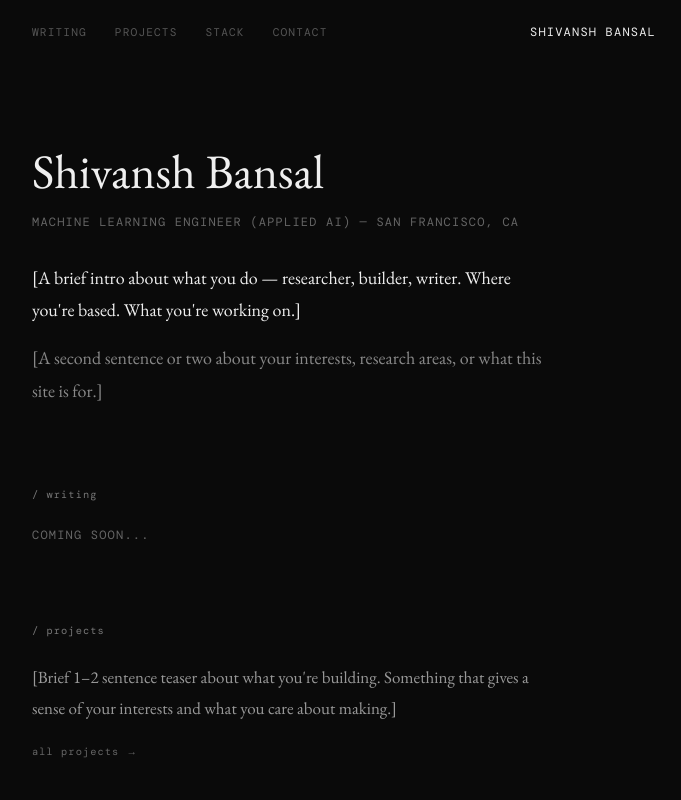
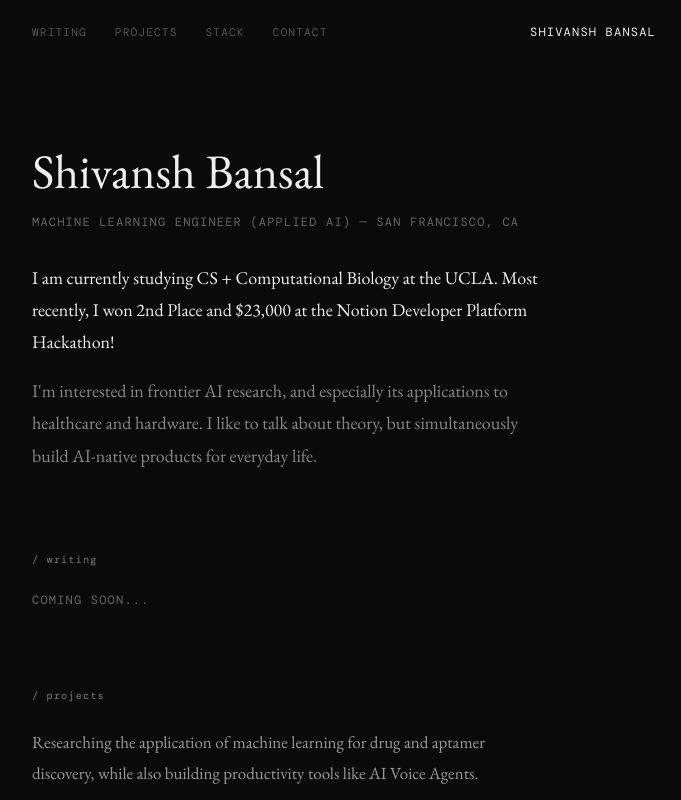
Before and after one commit to shivanshb828/Personal-Website, a Next.js app: page / in a window 1280 px wide. Shown: the top 800 px of the page, without its empty margins (296-977 px from the left). Built offline with nearby package versions, Linux system fonts and the light colour scheme; a web font is replaced by a local one.

Commit message:
bio updates

```diff
--- a/app/page.tsx
+++ b/app/page.tsx
@@ -10,10 +10,10 @@ export default function HomePage() {
           Machine Learning Engineer (Applied AI) — San Francisco, CA
         </p>
         <p className="text-lg leading-[1.8] mt-8 max-w-lg">
-          [A brief intro about what you do — researcher, builder, writer. Where you&apos;re based. What you&apos;re working on.]
+          I am currently studying CS + Computational Biology at the UCLA. Most recently, I won 2nd Place and $23,000 at the Notion Developer Platform Hackathon!
         </p>
         <p className="text-lg leading-[1.8] mt-4 max-w-lg text-[#888888]">
-          [A second sentence or two about your interests, research areas, or what this site is for.]
+          I'm interested in frontier AI research, and especially its applications to healthcare and hardware. I like to talk about theory, but simultaneously build AI-native products for everyday life.
         </p>
       </section>
 
@@ -29,7 +29,7 @@ export default function HomePage() {
           / projects
         </h2>
         <p className="text-[1.0625rem] leading-[1.8] text-[#999999] max-w-lg">
-          [Brief 1–2 sentence teaser about what you&apos;re building. Something that gives a sense of your interests and what you care about making.]
+          Researching the application of machine learning for drug and aptamer discovery, while also building productivity tools like AI Voice Agents.
         </p>
         <Link
           href="/projects"
```
